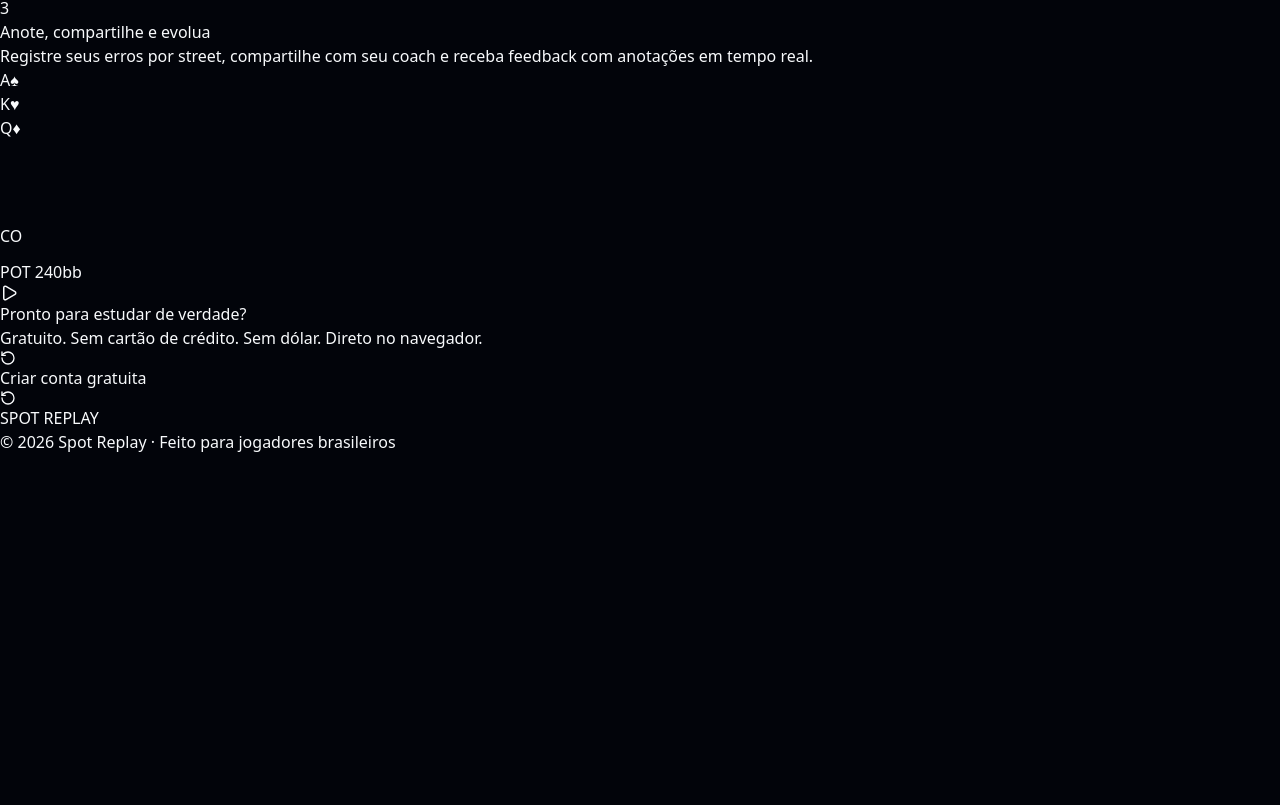
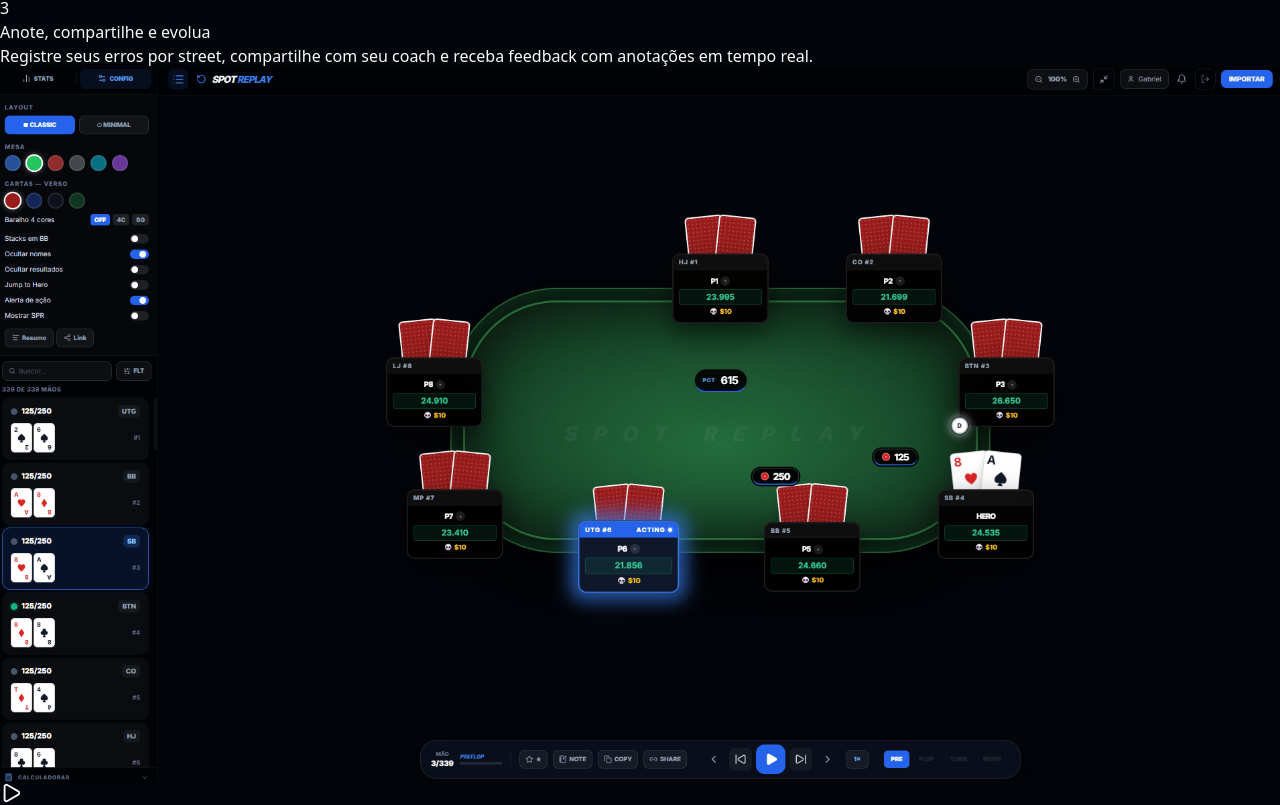
Before and after one commit to gabrielfmacedo/spot-replay, a React (Vite) app: page / in a window 1280 px wide. Shown: the part 1356-2161 px from the top of the page. Before the commit the page ends 1810 px from the top, so only its background shows below. Built offline with nearby package versions, Linux system fonts and the light colour scheme.

Commit message:
replace CSS table with real app screenshot on landing page

```diff
--- a/src/components/LandingPage.tsx
+++ b/src/components/LandingPage.tsx
@@ -486,39 +486,18 @@ const LandingPage: React.FC<LandingPageProps> = ({ onSuccess }) => {
               </div>
             </div>
 
-            {/* Mini table visual */}
+            {/* App preview screenshot */}
             <div className="flex items-center justify-center">
-              <div className="relative w-full max-w-sm aspect-square">
-                <div className="absolute inset-8 rounded-full bg-gradient-to-br from-[#1a4a2e] to-[#0d2e1c] border-4 border-[#2d1a08] shadow-[inset_0_0_60px_rgba(0,0,0,0.8),0_0_40px_rgba(0,0,0,0.5)]" />
-                <div className="absolute inset-8 rounded-full bg-emerald-500/5 blur-xl" />
-                <div className="absolute inset-0 flex items-center justify-center gap-1.5">
-                  {['A♠','K♥','Q♦'].map((c, i) => (
-                    <div key={i} className="w-9 h-12 bg-white rounded-lg flex items-center justify-center shadow-lg text-[13px] font-black">
-                      <span className={c.includes('♥') || c.includes('♦') ? 'text-red-500' : 'text-slate-900'}>{c}</span>
-                    </div>
-                  ))}
-                </div>
-                {[
-                  { top: '4%',  left: '50%',  tx: '-50%',  label: 'BTN', color: 'text-emerald-400' },
-                  { top: '50%', left: '95%',  tx: '-100%', label: 'SB',  color: 'text-blue-400'   },
-                  { top: '88%', left: '65%',  tx: '-50%',  label: 'BB',  color: 'text-blue-400'   },
-                  { top: '88%', left: '35%',  tx: '-50%',  label: 'UTG', color: 'text-red-400'    },
-                  { top: '50%', left: '5%',   tx: '0%',    label: 'CO',  color: 'text-emerald-400'},
-                ].map(seat => (
-                  <div key={seat.label}
-                    className="absolute bg-black/80 border border-white/15 rounded-xl px-2 py-1 flex items-center gap-1.5"
-                    style={{ top: seat.top, left: seat.left, transform: `translate(${seat.tx}, -50%)` }}>
-                    <div className="w-1.5 h-1.5 rounded-full bg-white/40" />
-                    <span className={`text-[9px] font-black ${seat.color}`}>{seat.label}</span>
-                  </div>
-                ))}
-                <div className="absolute top-1/2 left-1/2 -translate-x-1/2 translate-y-8 bg-yellow-400/20 border border-yellow-400/30 rounded-full px-3 py-1">
-                  <span className="text-[9px] font-black text-yellow-300">POT 240bb</span>
-                </div>
-                <div className="absolute inset-0 flex items-center justify-center">
-                  <div onClick={scrollToForm}
-                    className="w-12 h-12 rounded-full bg-blue-600/80 border border-blue-400/40 flex items-center justify-center shadow-lg shadow-blue-500/30 cursor-pointer hover:bg-blue-500/80 transition-all">
-                    <Play size={18} className="text-white ml-0.5" />
+              <div className="relative w-full rounded-2xl overflow-hidden border border-white/10 shadow-[0_30px_80px_rgba(0,0,0,0.7)] cursor-pointer group" onClick={scrollToForm}>
+                <img
+                  src="/app-preview.png"
+                  alt="Spot Replay — replayer de poker"
+                  className="w-full h-auto block"
+                />
+                {/* Play overlay on hover */}
+                <div className="absolute inset-0 bg-black/40 opacity-0 group-hover:opacity-100 transition-opacity flex items-center justify-center">
+                  <div className="w-14 h-14 rounded-full bg-blue-600/90 border border-blue-400/40 flex items-center justify-center shadow-lg shadow-blue-500/40">
+                    <Play size={22} className="text-white ml-1" />
                   </div>
                 </div>
               </div>
```
Also changed, not shown: public/app-preview.png (added).
